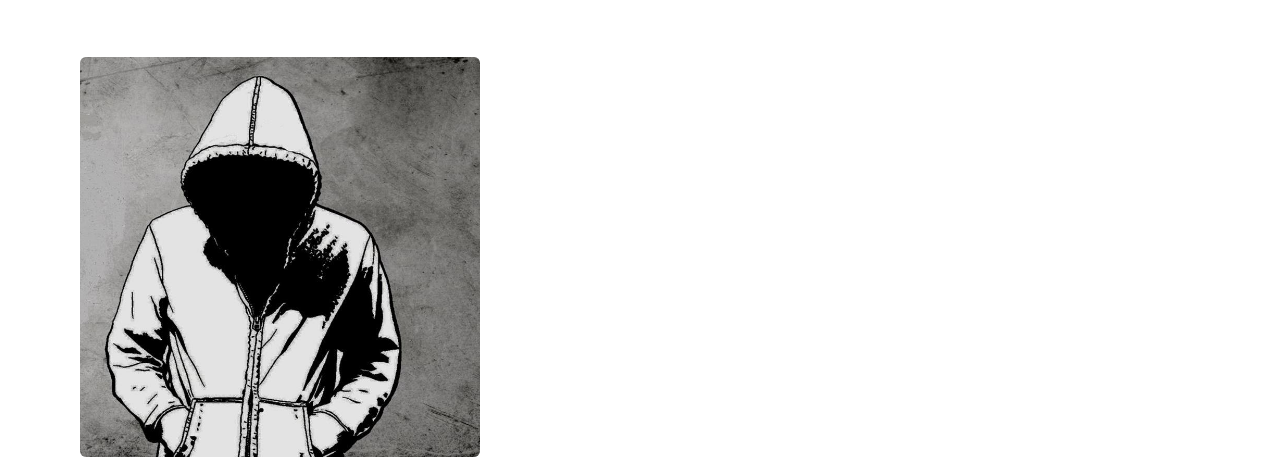
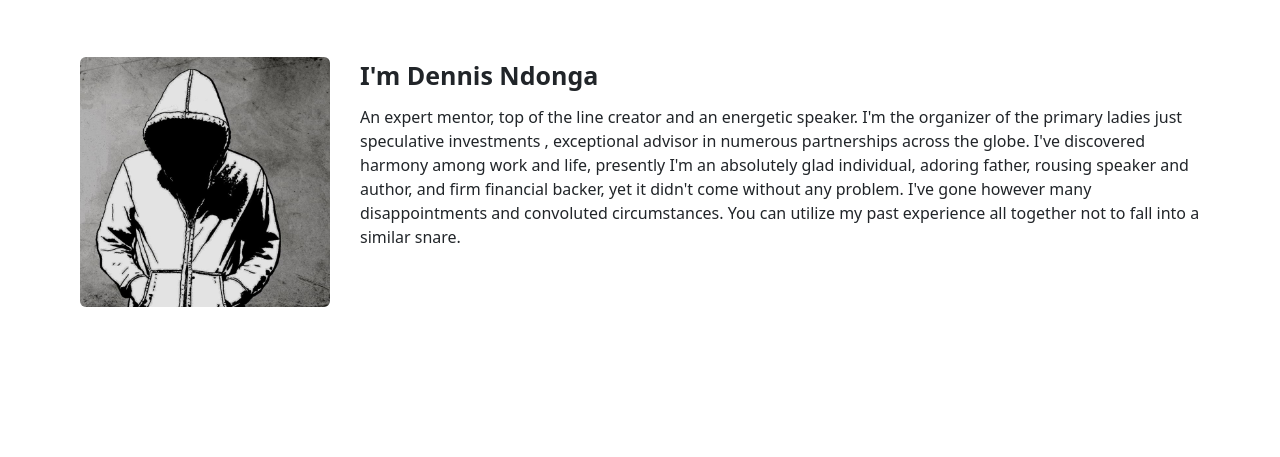
Before and after one commit to mortmanD/programming_portfolio, a plain HTML site: page index.html in a window 1280 px wide. Shown: the part 637-1094 px from the top of the page. After the commit the page ends 944 px from the top, so only its background shows below. Drawn offline with Linux system fonts and the light colour scheme.

Commit message:
adds the content of the right column along with  the css to style the column

```diff
--- a/css/styles.css
+++ b/css/styles.css
@@ -92,11 +92,25 @@ section .title{
     background: green;
 }
 .about .about-content .left{
-    width: 45%;
+    width: 25%;
+    float: left;
 }
 .about .about-content .left img{
-    height: 400px;
-    width: 400px;
+    height: 250px;
+    width: 250px;
     object-fit: cover;
     border-radius: 6px;
 }
+.about .about-content .right{
+    width: 75%;
+    float: right;
+}
+.about .about-content .right .text{
+    font-size: 25px;
+    font-weight: 600;
+    margin-bottom: 10px;
+}
+.about .about-content .right p{
+    text-align: left;
+
+}
--- a/index.html
+++ b/index.html
@@ -50,7 +50,11 @@
                     <img src="imgs/pp.jpg" alt="profile">
                 </div>
                 <div class="column right">
+                    <div class="text">I'm Dennis Ndonga </div>
+                    <p>An expert mentor, top of the line creator and an energetic speaker. I'm the organizer of the primary ladies just speculative investments , exceptional advisor in numerous partnerships across the globe. I've discovered harmony among work and life, presently I'm an absolutely glad individual, adoring father, rousing speaker and author, and firm financial backer, yet it didn't come without any problem. I've gone however many disappointments and convoluted circumstances. You can utilize my past experience all together not to fall into a similar snare.
+                    </p>
 
+                </div>
             </div>
         </div>
     </section>
```
